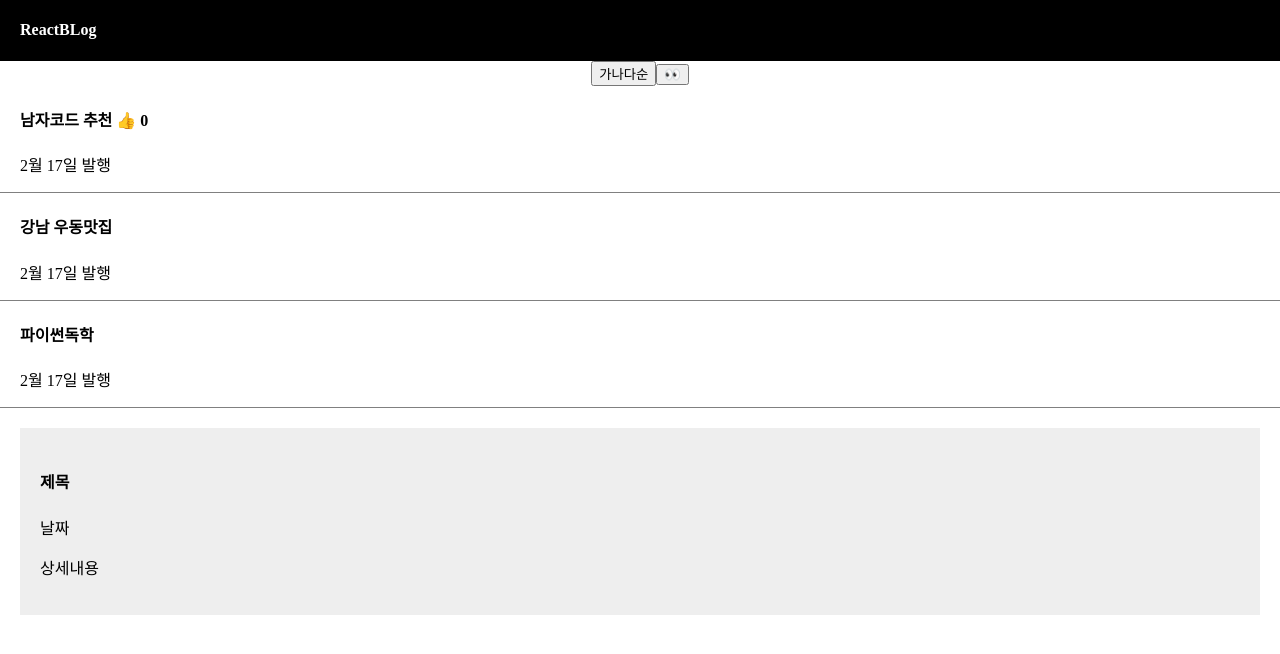
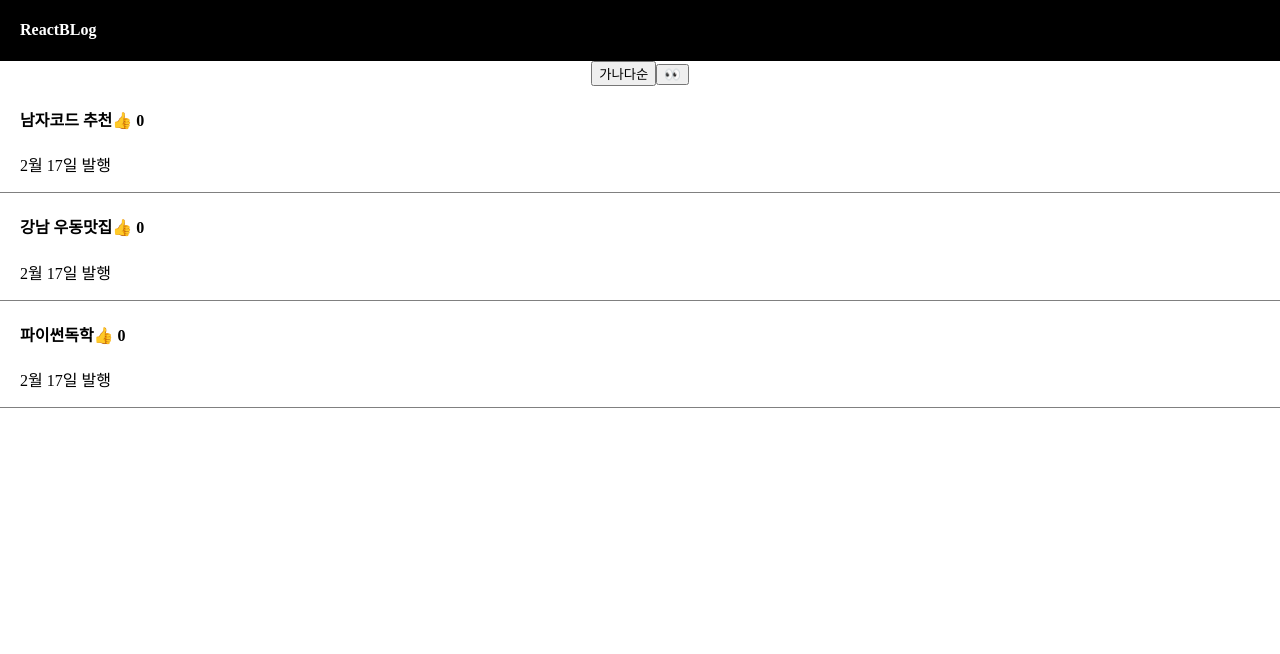
Before and after one commit to Hyeonwon/react, a React (Vite) app in the folder blog/: page / in a window 1280 px wide. Shown: the top 654 px of the page. Built offline with nearby package versions, Linux system fonts and the light colour scheme.

Commit message:
map 활용

```diff
--- a/blog/src/App.jsx
+++ b/blog/src/App.jsx
@@ -1,5 +1,4 @@
 /*  eslint-disable  */
-//
 
 import { useState } from 'react';
 import './App.css'
@@ -8,37 +7,14 @@ function App() {
 
   let post = '강남 우동 맛집';
   let [listTitle, listTitleChange] = useState(['남자코드 추천', '강남 우동맛집', '파이썬독학']);
-
-  //a: 남자 코트 추천, b: state 변경 도와주는 함수
-  //Destructuring 문법
-  //state는 자동 재렌더링이 된다.
-  //변동성이 낮은 것은 굳이 state로 안써도 됨. ex: 블로그 제목...
-  //즉, 자주 바뀌는 것을 state로 적어라!
-
-  let [good, goodChange] = useState(0);
-  // 아직 함수를 안쓸거다 -> 함수 부분 안적어도 됨.
-
-  let num = [1, 2];
-  // let c = [0];
-  // let d = [1];
-  let [c, d] = [1, 2];
-
-  function clickGood(){
-    goodChange( good + 1 );
-  }
+  let [good, goodChange] = useState([0,0,0]);
+  let [modal, setModal] = useState(false);
 
   function clickListTitle(){
     let copy = [...listTitle];
-    // 독립적인 array 사본이 된다.
-    // shallow copy or deep copy를 만들어준다 => 독립적인 사본
-    // spread operator문법: 괄호를 벗겨주세요~
     copy[0] = '여자코트 추천';
     listTitleChange( copy );
   }
-  // 기존 state == 신규 state의 경우 변경 X
-  // array/object 특징 => reference data type이기 때문이다.
-  // 1. array/object 담은 변수엔 화살표만 저장
-  // -> 화살표도 변경을 해주어야 됨.
 
   function listTitleSort(){
     let copy = [...listTitle];
@@ -46,6 +22,9 @@ function App() {
     listTitleChange(copy);
   }
 
+  function modalOnOff(){
+    setModal(prev => !prev);
+  }
 
   return (
     <div className='App'>
@@ -54,51 +33,31 @@ function App() {
       </div>
       <button onClick={ listTitleSort }>가나다순</button>
       <button onClick={ clickListTitle }>👀</button>
-      <div className='list'>
-        <h4>{ listTitle[0] } <span onClick={ clickGood }>👍</span> { good } </h4>
-        {/* onClick = { a }, a에는 함수가 들어가야 됨. 함수 만드는 문법 바로 넣어도 가능*/}
-        {/* 함수이름, function () { }, () => {} */}
-        {/* state는 등호로 변경하면 안됨. */}
-        <p>2월 17일 발행</p>
-      </div>
-      <div className='list'>
-        <h4>{ listTitle[1] }</h4>
-        <p>2월 17일 발행</p>
-      </div>
-      <div className='list'>
-        <h4>{ listTitle[2] }</h4>
-        <p>2월 17일 발행</p>
-      </div>
 
-      <Modal/>
+      {
+        listTitle.map(function(a ,i){
+          return(
+            <div className='list' key={i}>
+              <h4>{ listTitle[i] }
+                <span onClick={ ( ) => {
+                  const newGood = [...good];
+                  newGood[i] += 1;
+                  goodChange(newGood);
+                } }>👍</span> { good[i] }
+              </h4>
+              <p>2월 17일 발행</p>
+            </div>
+          )
+        })
+      }
+      {
+        modal == true ? <Modal/> : null
+      }
+
 
     </div>
   )
 }
-
-{/* */}
-
-// 장점
-// 1. 반복적인 html 축약할 때
-// 2. 큰 페이지
-// 3. 자주 변경되는 것들
-
-// 단점
-// 1. state 가져다 쓸 때 문제가 생긴다. -> A함수에 있던 변수는 B함수에서 맘대로 가져다 쓸 수 없음
-
-
-// fragment 문법
-// 의미없는 <div>대신 <></>사용이 가능하다.
-// (
-//   <>
-//     <div>
-
-//     </div>
-//     <div>
-
-//     </div>
-//   </>
-// )
 
 function Modal(){
   return(
@@ -108,7 +67,6 @@ function Modal(){
       <p>상세내용</p>
     </div>
   )
-
 }
 
 export default App
```
